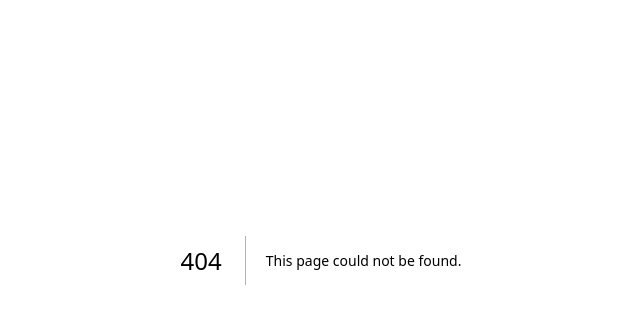
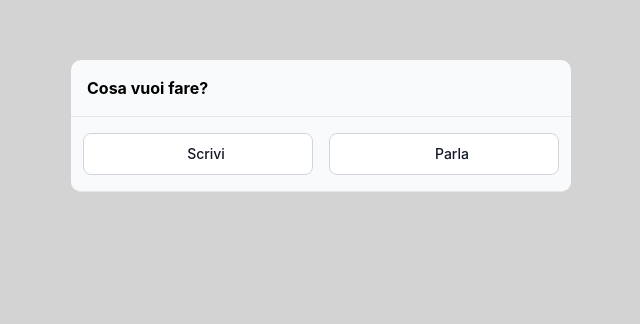
Before and after one commit to gorilli-team/movolab_kommander.ai, a Next.js app in the folder frontend/: page /dashboard in a window 1280 px wide. Before the commit this address had no page. Shown: the part 140-464 px from the top of the page, without its empty margins (319-959 px from the left). Built offline with nearby package versions, Linux system fonts and the light colour scheme.

Commit message:
login page

```diff
--- /dev/null
+++ b/frontend/app/dashboard/page.tsx
@@ -0,0 +1,141 @@
+"use client";
+
+import React, { useState } from "react";
+import { Banner, Button, Spinner } from "flowbite-react";
+import AudioMessage from "../_components/AudioMessage";
+import TextMessage from "../_components/TextMessage";
+
+export default function Dashboard() {
+  const [inputMethod, setInputMethod] = useState<"text" | "audio" | null>(null);
+  const [message, setMessage] = useState<string>("");
+  const [audioFile, setAudioFile] = useState<Blob | null>(null);
+  const [isLoading, setIsLoading] = useState(false);
+  const [requestStatus, setRequestStatus] = useState<string | null>(null);
+  const [vehicles, setVehicles] = useState<any[]>([]);
+
+  const userId = "64b60e4c3c3a1b0f12345678";
+
+  const handleIconClick = (method: "text" | "audio") => {
+    setInputMethod(method);
+    setRequestStatus(null);
+  };
+
+  const handleSubmit = async (e: React.FormEvent) => {
+    e.preventDefault();
+    setIsLoading(true);
+    setRequestStatus(null);
+
+    try {
+      let response;
+      if (inputMethod === "text") {
+        response = await fetch("http://localhost:5000/new_message", {
+          method: "POST",
+          headers: {
+            "Content-Type": "application/json",
+          },
+          body: JSON.stringify({
+            message_text: message,
+            message_type: "text",
+            user_id: userId,
+          }),
+        });
+      } else if (inputMethod === "audio" && audioFile) {
+        const formData = new FormData();
+        formData.append("audio", audioFile, "audioMessage.wav");
+
+        response = await fetch("http://localhost:5000/upload-audio", {
+          method: "POST",
+          body: formData,
+        });
+      }
+
+      if (response?.ok) {
+        const result = await response.json();
+        console.log("Request succeeded:", result);
+
+
+        const availableVehicles = result?.availableVehicles?.result || [];
+        setVehicles(Array.isArray(availableVehicles) ? availableVehicles : []);
+
+        availableVehicles.forEach((vehicle: any) => {
+          console.log("Targa del veicolo:", vehicle.plate);
+        });
+
+        setRequestStatus("success");
+      } else {
+        console.error("Error in response:", await response?.json());
+        setRequestStatus("error");
+      }
+    } catch (error) {
+      console.error("Connection error:", error);
+      setRequestStatus("error");
+    } finally {
+      setIsLoading(false);
+    }
+  };
+
+
+  return (
+    <div className="overflow-auto flex flex-col w-full h-screen items-center page-custom">
+      <Banner>
+        <div className="banner-custom flex w-full items-center justify-between border-b border-gray-200 bg-gray-50 p-4 dark:border-gray-600 dark:bg-gray-700">
+          <h2 className="font-bold">Cosa vuoi fare?</h2>
+        </div>
+      </Banner>
+      <Banner>
+        <div className="banner-custom-bottom flex w-full items-center justify-center border-b border-gray-200 bg-gray-50 p-4 dark:border-gray-600 dark:bg-gray-700">
+          <div className="flex justify-between">
+            <div className="div-button mr-2">
+              <Button
+                className="button-custom"
+                onClick={() => handleIconClick("text")}
+                color={inputMethod === "text" ? "blue" : "light"}
+              >
+                <i className="fa-solid fa-keyboard pr-4"></i>Scrivi
+              </Button>
+            </div>
+            <div className="div-button ml-2">
+              <Button
+                className="button-custom"
+                onClick={() => handleIconClick("audio")}
+                color={inputMethod === "audio" ? "blue" : "light"}
+              >
+                <i className="fa-solid fa-microphone pr-4"></i>Parla
+              </Button>
+            </div>
+          </div>
+        </div>
+      </Banner>
+      <div className="mt-8">
+        {inputMethod === "text" && (
+          <TextMessage
+            value={message}
+            onChange={(e) => setMessage(e.target.value)}
+            onSubmit={handleSubmit}
+          />
+        )}
+        {inputMethod === "audio" && (
+          <AudioMessage setAudioFile={setAudioFile} />
+        )}
+      </div>
+
+      {isLoading && (
+        <div className="mt-6 flex items-center justify-center">
+          <Spinner color="info" aria-label="Loading spinner" size="lg" />
+        </div>
+      )}
+
+      {requestStatus && (
+        <div
+          className={`mt-8 text-lg font-bold ${
+            requestStatus === "success" ? "text-green-500" : "text-red-500"
+          }`}
+        >
+          {requestStatus === "success"
+            ? "Richiesta fatta con successo!"
+            : "Errore durante la richiesta."}
+        </div>
+      )}
+    </div>
+  );
+}
--- a/frontend/app/styles/globals.css
+++ b/frontend/app/styles/globals.css
@@ -9,7 +9,7 @@ body{
   background-color: lightgray;
 }
 
-.home-page{
+.page-custom{
   padding-top: 200px;
 }
 
@@ -58,3 +58,7 @@ canvas.sound-wave{
 .container-custom{
    max-width: 900px;
 }
+
+input.block.w-full.border{
+  width: 250px;
+}
```
Also changed, not shown: frontend/app/(login)/page.tsx (added, +21 -0 lines), frontend/app/veicoli/page.tsx (deleted, +0 -24 lines).
